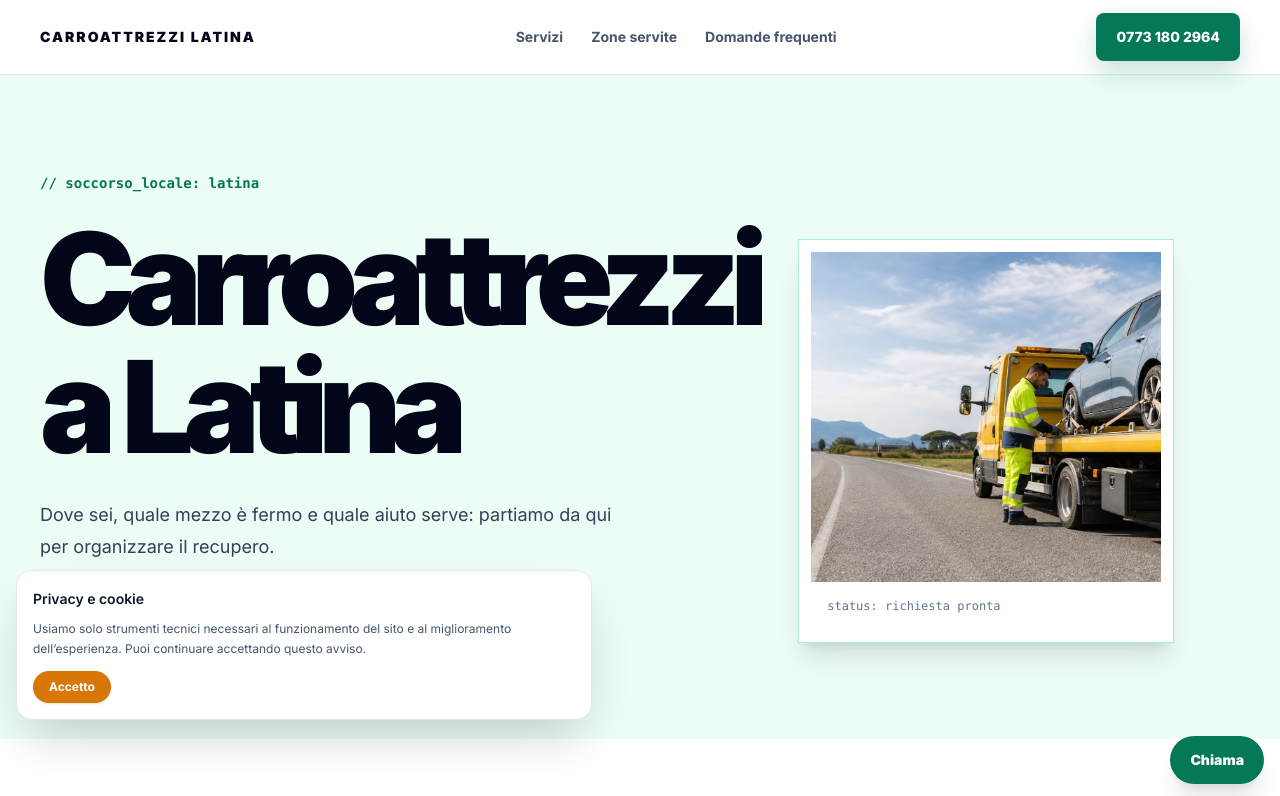
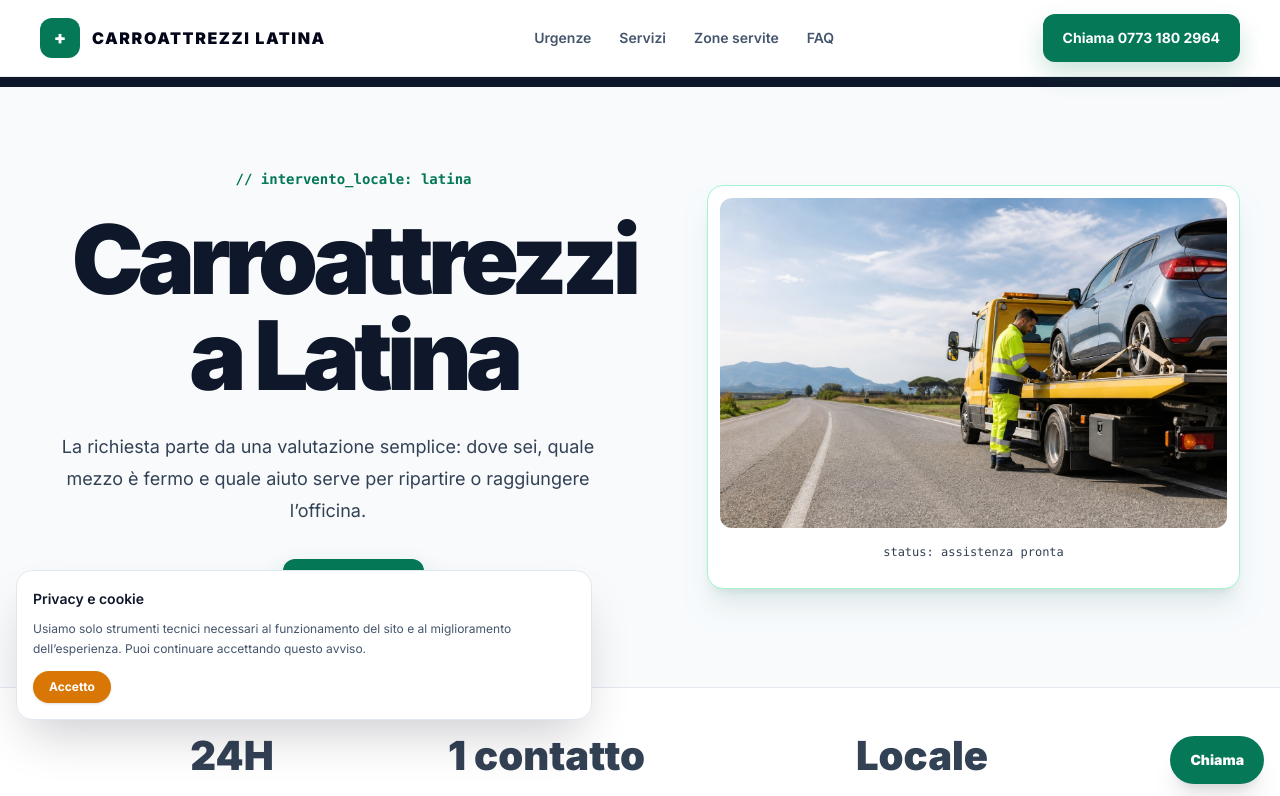
Before and after one commit to alessio-aesthetic/soccorsostradalelatina.it, a Next.js app: page / in a window 1280 px wide. Shown: the top 796 px of the page. Built offline with nearby package versions, Linux system fonts and the light colour scheme.

Commit message:
Use dedicated theme layout for local tow truck site

```diff
--- a/src/app/page.tsx
+++ b/src/app/page.tsx
@@ -1,5 +1,5 @@
-import TailAwesomeDemoHome from '@/components/TailAwesomeDemoHome'
+import TailAwesomeHome from '@/components/TailAwesomeHome'
 
 export default function Home() {
-  return <TailAwesomeDemoHome />
+  return <TailAwesomeHome />
 }
```
